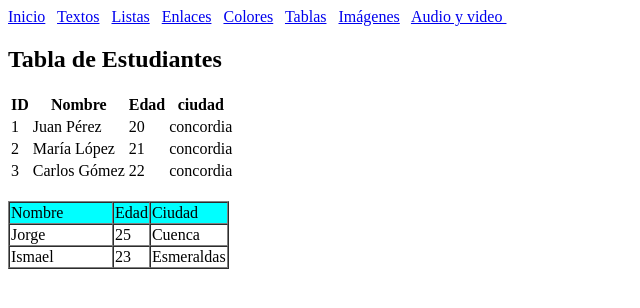
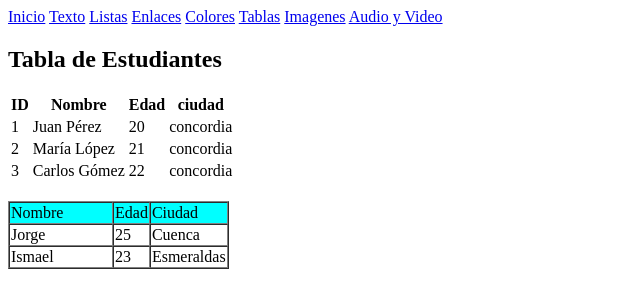
Before and after one commit to joshuemorenocedeno-cmd/HtmlPracticas, a plain HTML site: page practicas html/tablas.html in a window 1280 px wide. Shown: the whole page, without its empty margins (0-640 px from the left). Drawn offline with Linux system fonts and the light colour scheme.

Commit message:
Update tablas.html

```diff
--- a/practicas html/tablas.html
+++ b/practicas html/tablas.html
@@ -8,14 +8,14 @@
 </head>
 
 <body>
-    <a href="index.html">Inicio</a> &nbsp;
-    <a href="textos.html">Textos</a> &nbsp;
-    <a href="listas.html">Listas</a> &nbsp;
-    <a href="enlaces.html">Enlaces</a> &nbsp;
-    <a href="colores.html">Colores</a> &nbsp;
-    <a href="tablas.html">Tablas</a> &nbsp;
-    <a href="imagenes.html">Imágenes</a> &nbsp;
-    <a href="AudioyVideo.html">Audio y video </a> &nbsp;
+    <a href="index.html">Inicio</a>
+ <a href="Texto.html">Texto</a>
+ <a href="listas.html">Listas</a>
+ <a href="enlaces.html">Enlaces</a>
+ <a href="colores.html">Colores</a>
+ <a href="tablas.html">Tablas</a>
+ <a href="imagenes.html">Imagenes</a>
+ <a href="AudioyVideo.html">Audio y Video</a>
     <h2>Tabla de Estudiantes</h2>
 
     <table>
```
